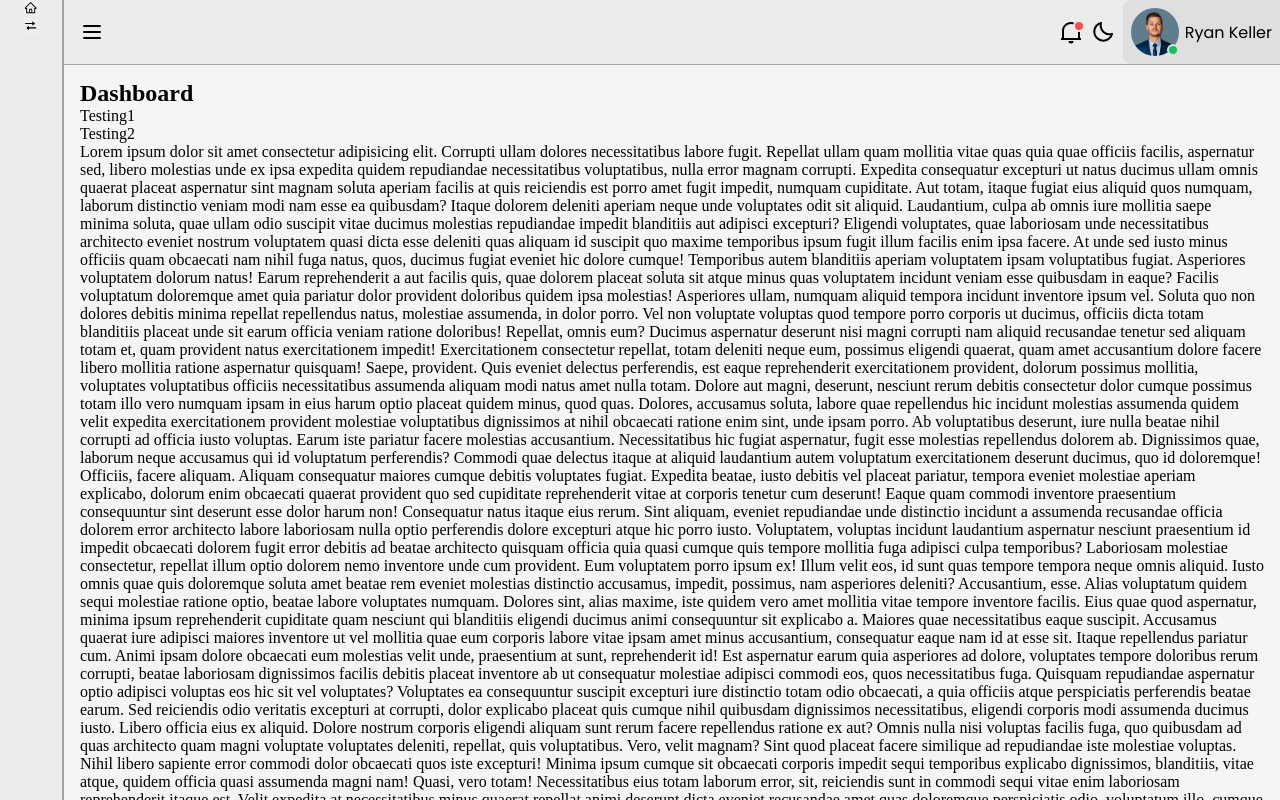
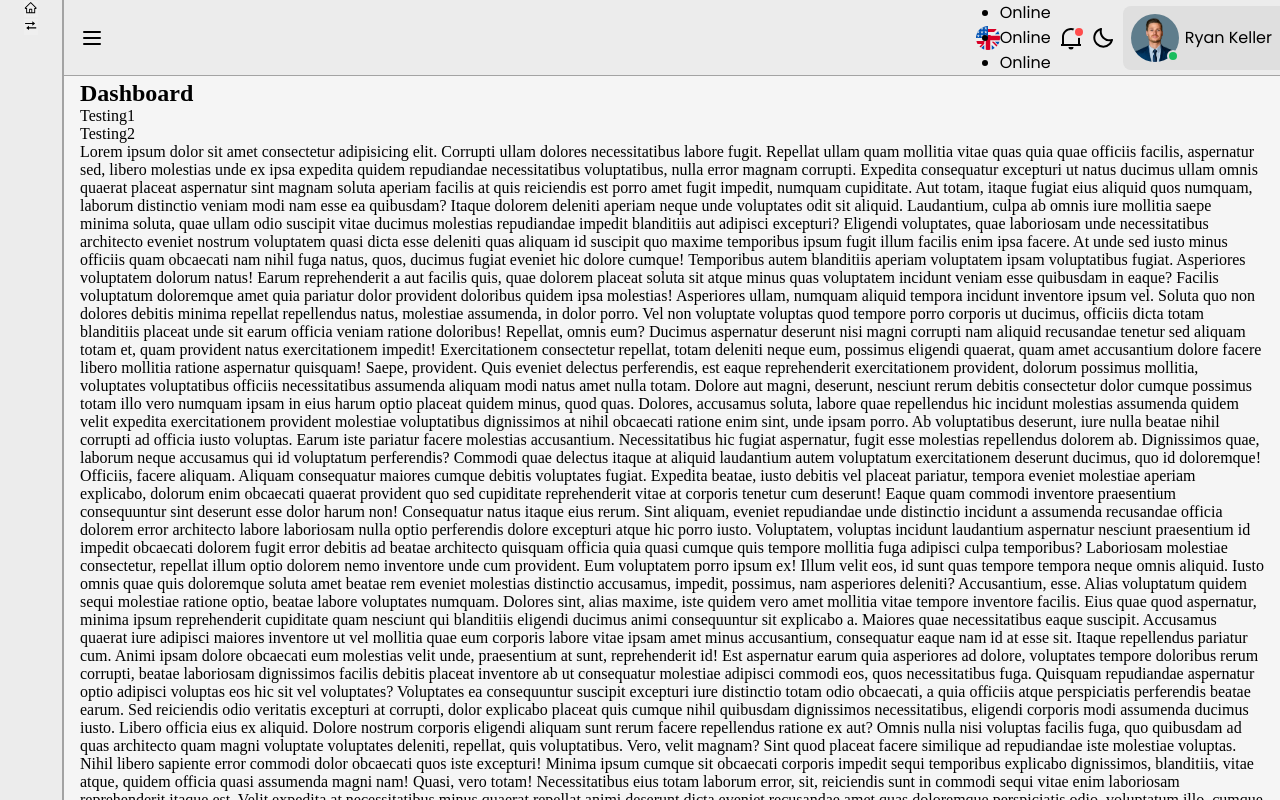
Before and after one commit to BolaGhaly/Admin-Dashboard, a Next.js app: page / in a window 1280 px wide. Shown: the top 800 px of the page. Built offline with nearby package versions, Linux system fonts and the light colour scheme.

Commit message:
Add languages menu skeleton code to topBar

```diff
--- /dev/null
+++ b/components/TopBar/LanguagesMenu.tsx
@@ -0,0 +1,58 @@
+//import useOnclickOutside from "react-cool-onclickoutside";
+import { motion, Variants } from "framer-motion";
+import styles from "./topBar.module.scss";
+//import { useState } from "react";
+import Icon from "../../utils/topBarUtils";
+//import usaFlag from "/assets/flags/USA_flag.svg";
+//import Image from "next/image";
+const LanguagesMenu = () => {
+  //const [userLanguagesMenu, setUserLanguagesMenu] = useState(false);
+  const userLanguagesMenuVariants: Variants = {
+    open: {
+      opacity: 1,
+      display: "flex",
+      transition: {
+        duration: 0.2,
+        ease: "easeOut",
+      },
+    },
+    closed: {
+      opacity: 0,
+      transition: {
+        duration: 0.2,
+        ease: "easeOut",
+      },
+      transitionEnd: {
+        display: "none",
+      },
+    },
+  };
+
+  return (
+    <div className={styles.languagesMenu}>
+      <button>
+      <Icon name="usaFlag"/>
+      </button>
+      <motion.div
+        initial={false}
+        variants={userLanguagesMenuVariants}
+        //animate={userLanguagesMenu ? "open" : "closed"}
+        //className={styles.userLanguagesMenu}
+      >
+        <motion.ul>
+          <motion.li>
+            <p>Online</p>
+          </motion.li>
+          <motion.li>
+            <p>Online</p>
+          </motion.li>
+          <motion.li>
+            <p>Online</p>
+          </motion.li>
+        </motion.ul>
+      </motion.div>
+    </div>
+  );
+};
+
+export default LanguagesMenu;
--- a/components/TopBar/TopBar.tsx
+++ b/components/TopBar/TopBar.tsx
@@ -7,6 +7,7 @@ import UserProfile from "./UserProfile";
 import NotificationsMenu from "./NotificationsMenu";
 import styles from "./topBar.module.scss";
 import { poppinsFont } from "../../fonts";
+import LanguagesMenu from "./LanguagesMenu";
 
 const Topbar = () => {
   const darkMode = useSelector((state: RootState) => state.darkMode.value);
@@ -18,6 +19,7 @@ const Topbar = () => {
         <Icon name="menu" />
       </button>
       <div>
+        <LanguagesMenu />
         <NotificationsMenu />
         <button onClick={() => dispatch(toggledarkMode())} title="Theme Mode">
           {darkMode ? <Icon name="darkModeOn" /> : <Icon name="darkModeOff" />}
--- a/components/TopBar/topBar.module.scss
+++ b/components/TopBar/topBar.module.scss
@@ -237,6 +237,11 @@
 
 .notificationsMenu {
   position: relative;
+  margin-left: 0.5rem;
+
+  button {
+    margin-left: 0 !important;
+  }
 
   .notificationCircle {
     @include notificationUserStatus;
@@ -397,3 +402,13 @@
     }
   }
 }
+
+.languagesMenu {
+  button {
+    margin-left: 0 !important;
+    svg {
+      width: 1.5rem;
+      height: 1.5rem;
+    }
+  }
+}
--- a/utils/topBarUtils.tsx
+++ b/utils/topBarUtils.tsx
@@ -6,6 +6,7 @@ import {
   RiLogoutBoxRLine,
   RiUserSettingsLine,
 } from "react-icons/ri";
+import USA_flag from "/assets/flags/USA_flag.svg";
 
 const iconTypes = {
   menu: HiOutlineMenu,
@@ -17,6 +18,7 @@ const iconTypes = {
   signOut: RiLogoutBoxRLine,
   closeMenu: MdClose,
   arrowDown: MdKeyboardArrowDown,
+  usaFlag: USA_flag,
 };
 
 export const profileData = [
```
Also changed, not shown: assets/flags/USA_flag.svg (added).
